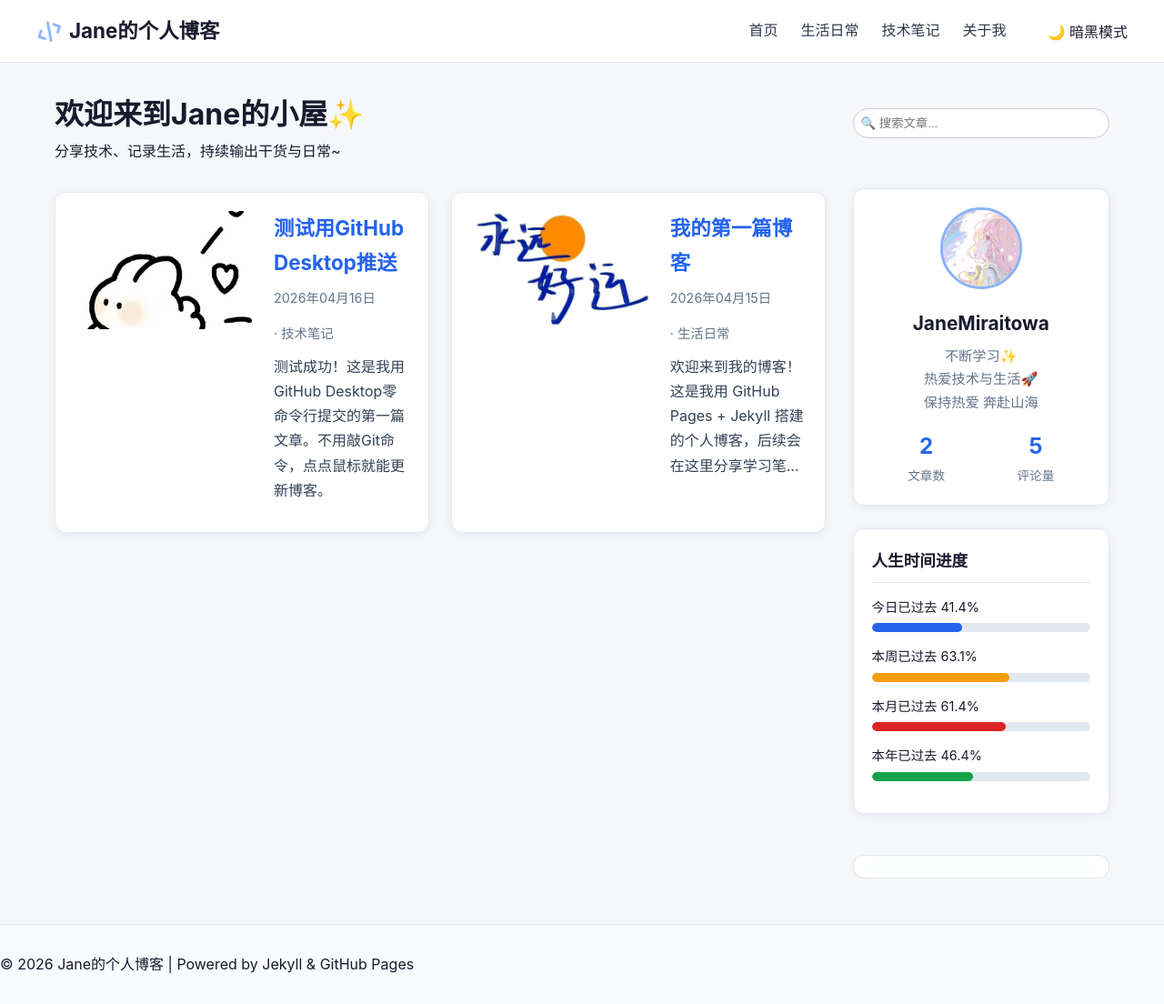
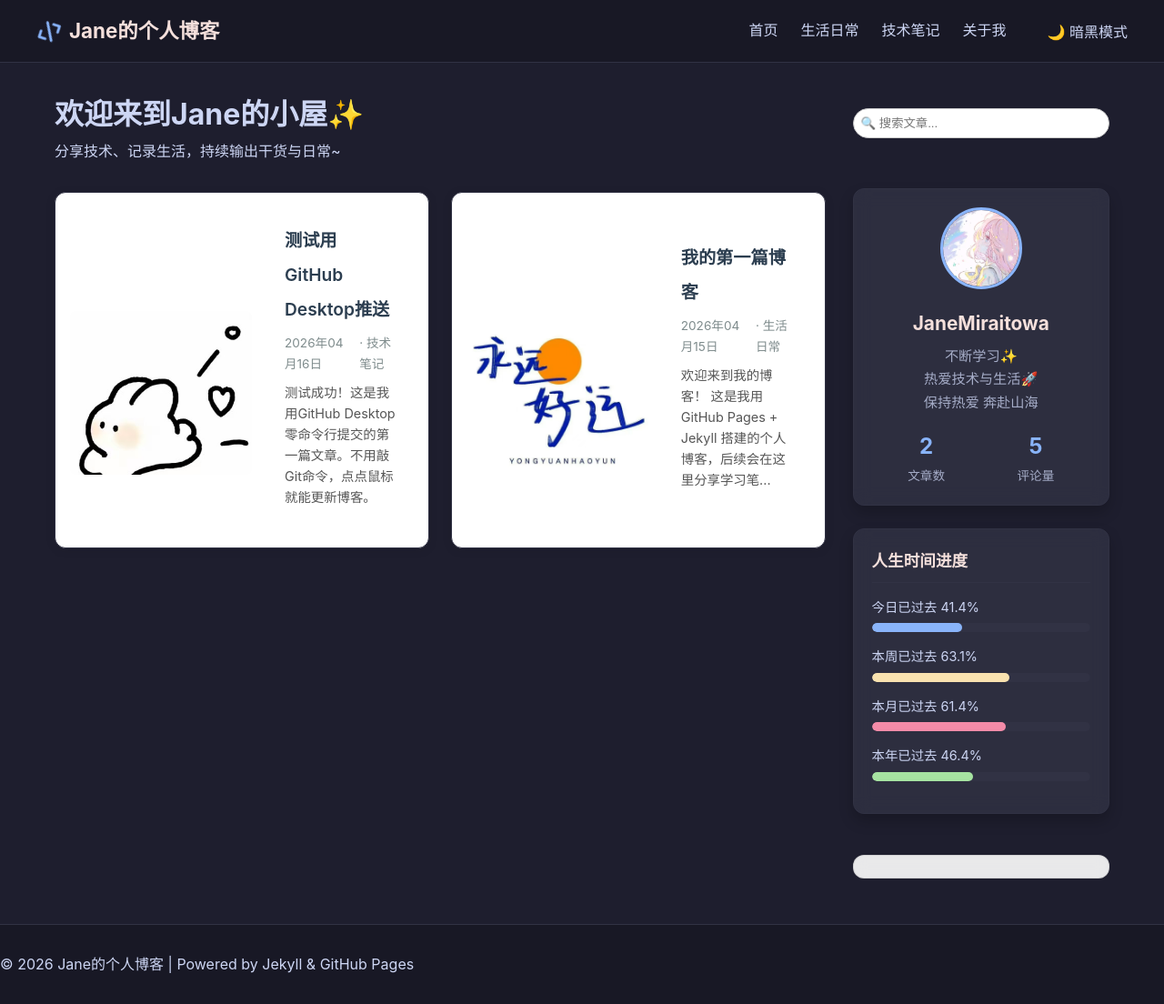
Before and after one commit to JaneMiraitowa/JaneMiraitowa.github.io, a Jekyll site: the page built from index.html, in a window 1280 px wide and 1104 px high. Shown: the whole window at 91% size. Built offline with Jekyll 4.4.1, drawn with Linux system fonts in a browser that asks for light colours; comment, search, counter and statistics services are not loaded.

Commit message:
Update style.css

```diff
--- a/assets/css/style.css
+++ b/assets/css/style.css
@@ -4,18 +4,12 @@
     padding: 0;
     box-sizing: border-box;
 }
-
-/* ======================================================
-   基础样式（默认深色模式，浅色模式用 body:not(.dark-mode) 覆盖）
-   ====================================================== */
 body {
     background-color: #1e1e2e;
     color: #cdd6f4;
     font-family: "Microsoft Yahei", -apple-system, BlinkMacSystemFont, sans-serif;
     line-height: 1.7;
-    transition: background-color 0.3s ease, color 0.3s ease;
 }
-
 a {
     color: #89b4fa;
     text-decoration: none;
@@ -25,24 +19,7 @@
     color: #b4befe;
 }
 
-/* ======================================================
-   浅色模式（当 body 没有 .dark-mode 类时）
-   ====================================================== */
-body:not(.dark-mode) {
-    background-color: #f5f7fa;
-    color: #1a1a2e;
-}
-
-body:not(.dark-mode) a {
-    color: #2563eb;
-}
-body:not(.dark-mode) a:hover {
-    color: #1d4ed8;
-}
-
-/* ======================================================
-   导航栏
-   ====================================================== */
+/* 导航栏 */
 .header {
     background-color: #181825;
     padding: 15px 20px;
@@ -50,24 +27,14 @@
     position: sticky;
     top: 0;
     z-index: 100;
-    transition: background-color 0.3s ease, border-color 0.3s ease;
 }
-
-body:not(.dark-mode) .header {
-    background-color: #ffffff;
-    border-bottom: 1px solid #e2e8f0;
-}
-
 .nav-container {
     max-width: 1200px;
     margin: 0 auto;
     display: flex;
     align-items: center;
     justify-content: space-between;
-    flex-wrap: wrap;
-    gap: 10px;
 }
-
 .logo {
     display: flex;
     align-items: center;
@@ -75,13 +42,7 @@
     font-size: 1.4rem;
     font-weight: bold;
     color: #f5e0dc;
-    transition: color 0.3s ease;
 }
-
-body:not(.dark-mode) .logo {
-    color: #1a1a2e;
-}
-
 .logo i {
     color: #89b4fa;
     animation: rotate 4s linear infinite;
@@ -90,17 +51,14 @@
     from { transform: rotate(0deg); }
     to { transform: rotate(360deg); }
 }
-
 .nav-links {
     display: flex;
     gap: 25px;
-    flex-wrap: wrap;
 }
 .nav-links a {
     color: #cdd6f4;
     font-size: 1rem;
     position: relative;
-    transition: color 0.3s ease;
 }
 .nav-links a::after {
     content: '';
@@ -115,14 +73,6 @@
 .nav-links a:hover::after {
     width: 100%;
 }
-
-body:not(.dark-mode) .nav-links a {
-    color: #2d3748;
-}
-body:not(.dark-mode) .nav-links a::after {
-    background: #2563eb;
-}
-
 .search-box {
     display: flex;
     align-items: center;
@@ -135,15 +85,7 @@
     background-color: #313244;
     color: #cdd6f4;
     outline: none;
-    transition: background-color 0.3s ease, border-color 0.3s ease, color 0.3s ease;
 }
-
-body:not(.dark-mode) .search-box input {
-    background-color: #f1f5f9;
-    border: 1px solid #cbd5e1;
-    color: #1a1a2e;
-}
-
 .search-btn {
     padding: 6px 16px;
     background: linear-gradient(135deg, #89b4fa, #b4befe);
@@ -152,15 +94,9 @@
     color: #1e1e2e;
     font-weight: bold;
     cursor: pointer;
-    transition: opacity 0.3s ease;
-}
-.search-btn:hover {
-    opacity: 0.85;
 }
 
-/* ======================================================
-   主体容器
-   ====================================================== */
+/* 主体容器 */
 .container {
     max-width: 1200px;
     margin: 30px auto;
@@ -179,9 +115,7 @@
     gap: 25px;
 }
 
-/* ======================================================
-   文章标签栏
-   ====================================================== */
+/* 文章标签栏 */
 .post-tabs {
     display: flex;
     gap: 25px;
@@ -189,32 +123,17 @@
     border-bottom: 1px solid #313244;
     padding-bottom: 10px;
 }
-body:not(.dark-mode) .post-tabs {
-    border-bottom-color: #e2e8f0;
-}
-
 .tab {
     color: #a6adc8;
     cursor: pointer;
     font-size: 1rem;
-    transition: color 0.3s ease;
 }
 .tab.active {
     color: #89b4fa;
     border-bottom: 2px solid #89b4fa;
 }
 
-body:not(.dark-mode) .tab {
-    color: #64748b;
-}
-body:not(.dark-mode) .tab.active {
-    color: #2563eb;
-    border-bottom-color: #2563eb;
-}
-
-/* ======================================================
-   文章卡片
-   ====================================================== */
+/* 文章卡片 */
 .post-card {
     background: linear-gradient(145deg, #313244, #181825);
     border-radius: 12px;
@@ -231,33 +150,12 @@
     box-shadow: 0 12px 24px rgba(0,0,0,0.3);
     border-color: #89b4fa;
 }
-
-body:not(.dark-mode) .post-card {
-    background: #ffffff;
-    border: 1px solid #e2e8f0;
-    box-shadow: 0 2px 12px rgba(0,0,0,0.06);
-}
-body:not(.dark-mode) .post-card:hover {
-    border-color: #2563eb;
-    box-shadow: 0 8px 24px rgba(0,0,0,0.10);
-}
-
 .post-cover {
     width: 200px;
     height: 130px;
     object-fit: cover;
     border-radius: 8px;
 }
-.post-cover img {
-    width: 100%;
-    height: 100%;
-    object-fit: cover;
-    border-radius: 8px;
-    display: block !important;
-    visibility: visible !important;
-    opacity: 1 !important;
-}
-
 .post-info {
     flex: 1;
 }
@@ -265,44 +163,19 @@
     font-size: 1.4rem;
     margin-bottom: 8px;
     color: #f5e0dc;
-    transition: color 0.3s ease;
 }
-body:not(.dark-mode) .post-title {
-    color: #1a1a2e;
-}
-
-.post-title a {
-    color: inherit;
-    text-decoration: none;
-}
-.post-title a:hover {
-    color: #89b4fa;
-}
-body:not(.dark-mode) .post-title a:hover {
-    color: #2563eb;
-}
-
 .post-meta {
     font-size: 0.9rem;
     color: #a6adc8;
     margin-bottom: 10px;
     display: flex;
     gap: 15px;
-    flex-wrap: wrap;
 }
-body:not(.dark-mode) .post-meta {
-    color: #64748b;
-}
-
 .post-excerpt {
     font-size: 1rem;
     color: #cdd6f4;
     margin-bottom: 12px;
 }
-body:not(.dark-mode) .post-excerpt {
-    color: #334155;
-}
-
 .post-category {
     font-size: 0.85rem;
     color: #89b4fa;
@@ -311,10 +184,6 @@
     border-radius: 12px;
     display: inline-block;
 }
-body:not(.dark-mode) .post-category {
-    background-color: rgba(37, 99, 235, 0.08);
-}
-
 .more-btn {
     display: block;
     width: 120px;
@@ -325,20 +194,9 @@
     border-radius: 20px;
     color: #cdd6f4;
     cursor: pointer;
-    transition: all 0.3s ease;
-}
-body:not(.dark-mode) .more-btn {
-    background: #f1f5f9;
-    border-color: #cbd5e1;
-    color: #1a1a2e;
-}
-.more-btn:hover {
-    opacity: 0.8;
 }
 
-/* ======================================================
-   侧边栏组件
-   ====================================================== */
+/* 侧边栏组件 */
 .widget {
     background: rgba(49, 50, 68, 0.8);
     backdrop-filter: blur(10px);
@@ -346,31 +204,16 @@
     padding: 20px;
     box-shadow: 0 8px 16px rgba(0,0,0,0.2);
     border: 1px solid #313244;
-    transition: background-color 0.3s ease, border-color 0.3s ease;
 }
-
-body:not(.dark-mode) .widget {
-    background: #ffffff;
-    border: 1px solid #e2e8f0;
-    box-shadow: 0 2px 12px rgba(0,0,0,0.06);
-}
-
 .widget-title {
     font-size: 1.1rem;
     margin-bottom: 15px;
     padding-bottom: 8px;
     border-bottom: 1px solid #313244;
     color: #f5e0dc;
-    transition: color 0.3s ease, border-color 0.3s ease;
-}
-body:not(.dark-mode) .widget-title {
-    color: #1a1a2e;
-    border-bottom-color: #e2e8f0;
 }
 
-/* ======================================================
-   作者信息卡
-   ====================================================== */
+/* 作者信息卡 */
 .author-card {
     text-align: center;
 }
@@ -386,21 +229,12 @@
     font-size: 1.3rem;
     margin-bottom: 5px;
     color: #f5e0dc;
-    transition: color 0.3s ease;
 }
-body:not(.dark-mode) .author-name {
-    color: #1a1a2e;
-}
-
 .author-bio {
     font-size: 0.95rem;
     color: #a6adc8;
     margin-bottom: 15px;
 }
-body:not(.dark-mode) .author-bio {
-    color: #64748b;
-}
-
 .author-stats {
     display: flex;
     justify-content: space-around;
@@ -413,20 +247,12 @@
     font-weight: bold;
     color: #89b4fa;
 }
-body:not(.dark-mode) .stat-num {
-    color: #2563eb;
-}
 .stat-label {
     font-size: 0.85rem;
     color: #a6adc8;
 }
-body:not(.dark-mode) .stat-label {
-    color: #64748b;
-}
 
-/* ======================================================
-   倒计时进度条
-   ====================================================== */
+/* 倒计时进度条 */
 .countdown-item {
     margin-bottom: 15px;
 }
@@ -435,10 +261,6 @@
     color: #cdd6f4;
     margin-bottom: 5px;
 }
-body:not(.dark-mode) .countdown-item p {
-    color: #1a1a2e;
-}
-
 .progress-bar {
     width: 100%;
     height: 10px;
@@ -446,10 +268,6 @@
     border-radius: 5px;
     overflow: hidden;
 }
-body:not(.dark-mode) .progress-bar {
-    background-color: #e2e8f0;
-}
-
 .progress-fill {
     height: 100%;
     border-radius: 5px;
@@ -460,46 +278,27 @@
 .progress-fill.month { background: #f38ba8; }
 .progress-fill.year { background: #a6e3a1; }
 
-body:not(.dark-mode) .progress-fill.today { background: #2563eb; }
-body:not(.dark-mode) .progress-fill.week { background: #f59e0b; }
-body:not(.dark-mode) .progress-fill.month { background: #dc2626; }
-body:not(.dark-mode) .progress-fill.year { background: #16a34a; }
-
-/* ======================================================
-   页脚
-   ====================================================== */
+/* 页脚 */
 .footer {
     background-color: #181825;
     padding: 30px 0;
     margin-top: 50px;
     border-top: 1px solid #313244;
-    transition: background-color 0.3s ease, border-color 0.3s ease;
 }
-body:not(.dark-mode) .footer {
-    background-color: #f8fafc;
-    border-top-color: #e2e8f0;
-}
-
 .footer-content {
     max-width: 1200px;
     margin: 0 auto;
     text-align: center;
     color: #a6adc8;
 }
-body:not(.dark-mode) .footer-content {
-    color: #64748b;
-}
 
-/* ======================================================
-   响应式
-   ====================================================== */
+/* 响应式 */
 @media (max-width: 768px) {
     .container {
         flex-direction: column;
     }
     .sidebar {
         order: -1;
-        min-width: unset;
     }
     .post-card {
         flex-direction: column;
@@ -508,42 +307,58 @@
         width: 100%;
         height: 180px;
     }
-    .nav-container {
-        flex-direction: column;
-        align-items: stretch;
-        gap: 10px;
-    }
-    .nav-links {
-        justify-content: center;
-    }
-    .search-box {
-        justify-content: center;
-    }
 }
 
-/* ======================================================
-   永久修复：点击失效
-   ====================================================== */
+
+/* 【永久修复点击失效】强制恢复所有元素点击权限 */
 * {
   pointer-events: auto !important;
   cursor: auto !important;
 }
+
+/* 加强核心可点击元素 */
 a, button, .post-card, .nav-item, .btn {
   pointer-events: auto !important;
   cursor: pointer !important;
   z-index: 999 !important;
 }
 
-/* ======================================================
-   修复代码裸奔（隐藏 pre/code 裸奔内容）
-   ====================================================== */
+/* 【修复图片显示】确保文章封面正常渲染 */
+.post-cover img {
+  width: 100%;
+  height: 120px;
+  object-fit: cover;
+  border-radius: 8px;
+  display: block !important;
+  visibility: visible !important;
+  opacity: 1 !important;
+  pointer-events: auto !important;
+}
+
+/* 【修复文章卡片样式】确保正常显示 */
+.post-card {
+  background: rgba(255,255,255,0.1);
+  border-radius: 12px;
+  padding: 16px;
+  margin-bottom: 16px;
+  backdrop-filter: blur(10px);
+  display: flex;
+  gap: 16px;
+  align-items: center;
+  transition: all 0.3s ease;
+}
+.post-card:hover {
+  transform: translateY(-2px);
+  box-shadow: 0 8px 24px rgba(0,0,0,0.2);
+}
+
+/* 【修复代码裸奔】确保HTML不显示为文本 */
 pre, code {
   display: none !important;
 }
 
-/* ======================================================
-   分类页 & 首页文章列表（网格布局）
-   ====================================================== */
+
+/* 分类页 & 首页文章列表样式 */
 .posts-list {
   display: grid;
   grid-template-columns: repeat(auto-fill, minmax(320px, 1fr));
@@ -551,15 +366,72 @@
   margin-top: 30px;
 }
 
-/* ======================================================
-   关于我页面
-   ====================================================== */
+.post-card {
+  background: #fff;
+  border-radius: 12px;
+  overflow: hidden;
+  box-shadow: 0 2px 12px rgba(0,0,0,0.08);
+  transition: transform 0.3s ease, box-shadow 0.3s ease;
+}
+
+.post-card:hover {
+  transform: translateY(-5px);
+  box-shadow: 0 8px 24px rgba(0,0,0,0.12);
+}
+
+.post-cover img {
+  width: 100%;
+  height: 180px;
+  object-fit: cover;
+}
+
+.post-info {
+  padding: 16px 20px;
+}
+
+.post-title a {
+  font-size: 1.2rem;
+  font-weight: 600;
+  color: #2c3e50;
+  text-decoration: none;
+}
+
+.post-title a:hover {
+  color: #3498db;
+}
+
+.post-meta {
+  font-size: 0.85rem;
+  color: #7f8c8d;
+  margin: 8px 0;
+}
+
+.post-excerpt {
+  font-size: 0.9rem;
+  color: #555;
+  line-height: 1.6;
+}
+
+.category-title, .welcome-title {
+  font-size: 1.8rem;
+  color: #2c3e50;
+  margin-bottom: 8px;
+}
+
+.category-desc, .welcome-desc {
+  font-size: 1rem;
+  color: #7f8c8d;
+  margin-bottom: 20px;
+}
+
+/* 关于我页面样式 */
 .about-page {
   text-align: center;
   max-width: 800px;
   margin: 0 auto;
   padding: 40px 20px;
 }
+
 .about-avatar img {
   width: 150px;
   height: 150px;
@@ -568,22 +440,17 @@
   border: 4px solid #fff;
   box-shadow: 0 4px 12px rgba(0,0,0,0.1);
 }
+
 .about-name {
   font-size: 1.8rem;
   color: #2c3e50;
   margin: 16px 0 8px;
-}
-body:not(.dark-mode) .about-name {
-    color: #1a1a2e;
 }
 
 .about-bio {
   font-size: 1rem;
   color: #7f8c8d;
   margin-bottom: 30px;
-}
-body:not(.dark-mode) .about-bio {
-    color: #64748b;
 }
 
 .about-section {
@@ -592,43 +459,30 @@
   padding: 20px;
   background: #f8f9fa;
   border-radius: 12px;
-    transition: background-color 0.3s ease;
-}
-body:not(.dark-mode) .about-section {
-    background: #f8fafc;
 }
 
 .about-section h3 {
   color: #2c3e50;
   margin-bottom: 12px;
 }
-body:not(.dark-mode) .about-section h3 {
-    color: #1a1a2e;
-}
 
 .about-section ul {
   list-style: none;
   padding: 0;
 }
+
 .about-section li {
   margin: 8px 0;
   color: #555;
-}
-body:not(.dark-mode) .about-section li {
-    color: #334155;
 }
 
 .about-section a {
   color: #3498db;
   text-decoration: none;
 }
-body:not(.dark-mode) .about-section a {
-    color: #2563eb;
-}
 
-/* ======================================================
-   文章详情页
-   ====================================================== */
+
+/* 文章详情页样式 */
 .post-content {
   max-width: 800px;
   margin: 0 auto;
@@ -636,34 +490,29 @@
   line-height: 1.8;
   color: #333;
 }
-body:not(.dark-mode) .post-content {
-    color: #1a1a2e;
-}
 
 .post-content h1, .post-content h2, .post-content h3 {
   color: #2c3e50;
   margin: 24px 0 12px;
 }
-body:not(.dark-mode) .post-content h1,
-body:not(.dark-mode) .post-content h2,
-body:not(.dark-mode) .post-content h3 {
-    color: #1a1a2e;
-}
 
 .post-content p {
   margin: 16px 0;
 }
+
 .post-content img {
   max-width: 100%;
   border-radius: 8px;
   margin: 16px 0;
 }
+
 .post-content code {
   background: #f8f9fa;
   padding: 2px 6px;
   border-radius: 4px;
   font-family: monospace;
 }
+
 .post-content pre {
   background: #2d2d2d;
   color: #f8f8f2;
@@ -673,9 +522,8 @@
   margin: 16px 0;
 }
 
-/* ======================================================
-   暗黑模式按钮
-   ====================================================== */
+
+/* 暗黑模式按钮样式 */
 .dark-mode-btn {
   background: transparent;
   border: none;
@@ -686,33 +534,41 @@
   padding: 0;
 }
 
-/* ======================================================
-   全局暗黑模式（body.dark-mode 覆盖）
-   ====================================================== */
+/* 全局暗黑模式基础样式 */
 body.dark-mode {
   background: #121212;
   color: #e0e0e0;
 }
+
+/* 暗黑模式下：头部、侧边栏、页脚背景 */
 body.dark-mode .header,
 body.dark-mode .sidebar,
 body.dark-mode .footer {
   background: #1e1e1e;
   border-color: #333;
 }
+
+/* 暗黑模式下：文章卡片、分类页容器 */
 body.dark-mode .post-card,
 body.dark-mode .category-page,
 body.dark-mode .home-page {
   background: #1e1e1e;
   color: #e0e0e0;
 }
+
+/* 暗黑模式下：链接颜色 */
 body.dark-mode a {
   color: #87ceeb;
 }
+
+/* 暗黑模式下：标题颜色 */
 body.dark-mode h1,
 body.dark-mode h2,
 body.dark-mode h3 {
   color: #ffffff;
 }
+
+/* 暗黑模式下：正文文字颜色 */
 body.dark-mode p,
 body.dark-mode span {
   color: #e0e0e0;
```
Lines whose indentation alone changed are shown as unchanged.
